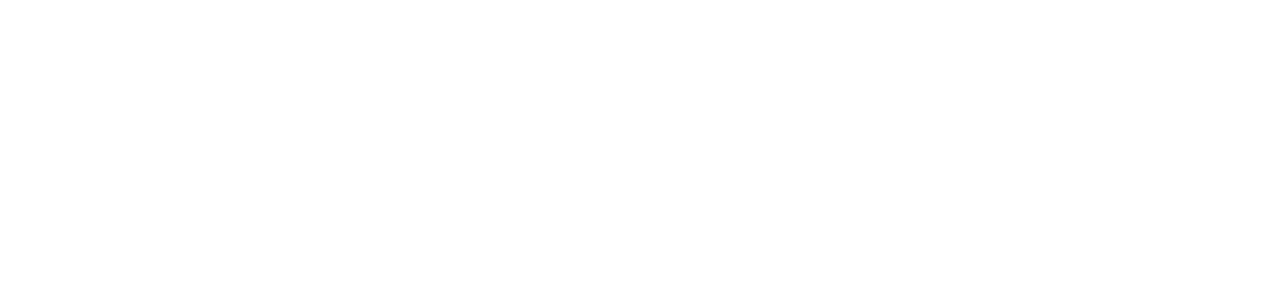
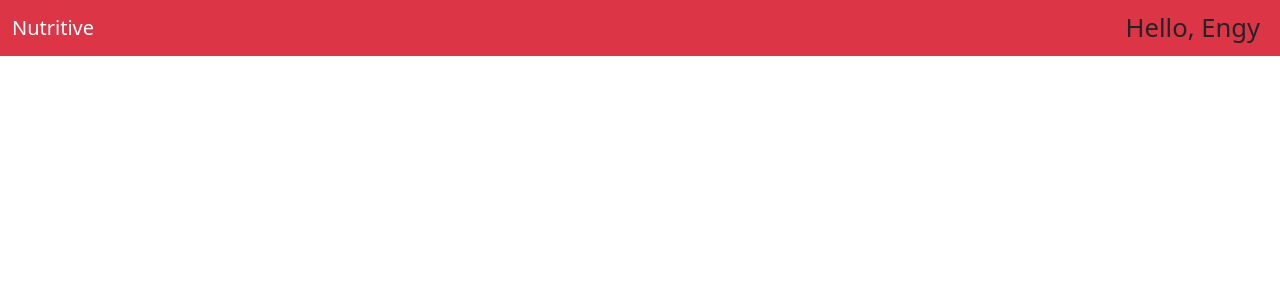
Before and after one commit to Engyyyy/hack-and-snack, a React (Create React App) app in the folder frontend/: page /mealplanner in a window 1280 px wide. Before the commit this address had no page. Shown: the top 300 px of the page. Built offline with nearby package versions, Linux system fonts and the light colour scheme.

Commit message:
add menubar to foodtacker and mealplanner

```diff
--- a/frontend/src/App.js
+++ b/frontend/src/App.js
@@ -3,6 +3,8 @@
 import Home from './components/Home';
 import SignUp from './components/SignUp';
 import SignIn from './components/SignIn';
+import MealPlanner from './components/MealPlanner';
+import FoodTracker from './components/FoodTracker';
 
 function App() {
   return (
@@ -10,6 +12,8 @@
       <Route path="/" element={<Home />} />
       <Route path="/signup" element={<SignUp />} />
       <Route path="/signin" element={<SignIn />} />
+      <Route path="/mealplanner" element={<MealPlanner />} />
+      <Route path="/foodtracker" element={<FoodTracker />} />
     </Routes>
   );
 }
--- a/frontend/src/components/MealPlanner.jsx
+++ b/frontend/src/components/MealPlanner.jsx
@@ -1,10 +1,11 @@
 import React, { Component } from 'react';
+import MenuBar from './MenuBar';
 
 class MealPlanner extends Component {
     render() {
         return (
             <div>
-                Meal Planner
+                <MenuBar status={1} firstname='Engy' />
             </div>
         );
     }
--- a/frontend/src/components/MenuBar.jsx
+++ b/frontend/src/components/MenuBar.jsx
@@ -3,21 +3,24 @@
 import 'bootstrap/dist/css/bootstrap.css'
 
 class MenuBar extends Component {
-    state = {
-        status: 0
-     }
     render() {
         return (
             <nav className='navbar navbar-expand-lg bg-danger'>
                 <div className='container-fluid'>
                     <span className='navbar-brand text-white'>Nutritive</span>
-                    <div className='justify-content-end'>
+                    <div className='justify-content-end mx-2'>
+                        {
+                            this.props.status === 0 ?
+                            <div>
                                 <button className='btn btn-dark mx-1'>
                                     <Link to="/signup" className='text-white text-decoration-none'>Sign up</Link>
                                 </button>
                                 <button className='btn btn-dark mx-1'>
                                     <Link to="/signin" className='text-white text-decoration-none'>Sign in</Link>
                                 </button>
+                            </div>
+                            : <span style={{'font-size': '1.6em'}}>Hello, {this.props.firstname}</span>
+                        }
                     </div>
                 </div>
             </nav>
--- a/frontend/src/components/foodTracker.jsx
+++ b/frontend/src/components/foodTracker.jsx
@@ -1,13 +1,16 @@
 import React, { Component } from 'react';
+import MenuBar from './MenuBar';
+import SearchBar from './SearchBar';
 
-class foodTracker extends Component {
+class FoodTracker extends Component {
     render() {
         return (
             <div>
-                Food Tracker
+                <MenuBar status={1} firstname='Engy' />
+                <SearchBar />
             </div>
         );
     }
 }
 
-export default foodTracker;
+export default FoodTracker;
```
Lines whose indentation alone changed are shown as unchanged.
